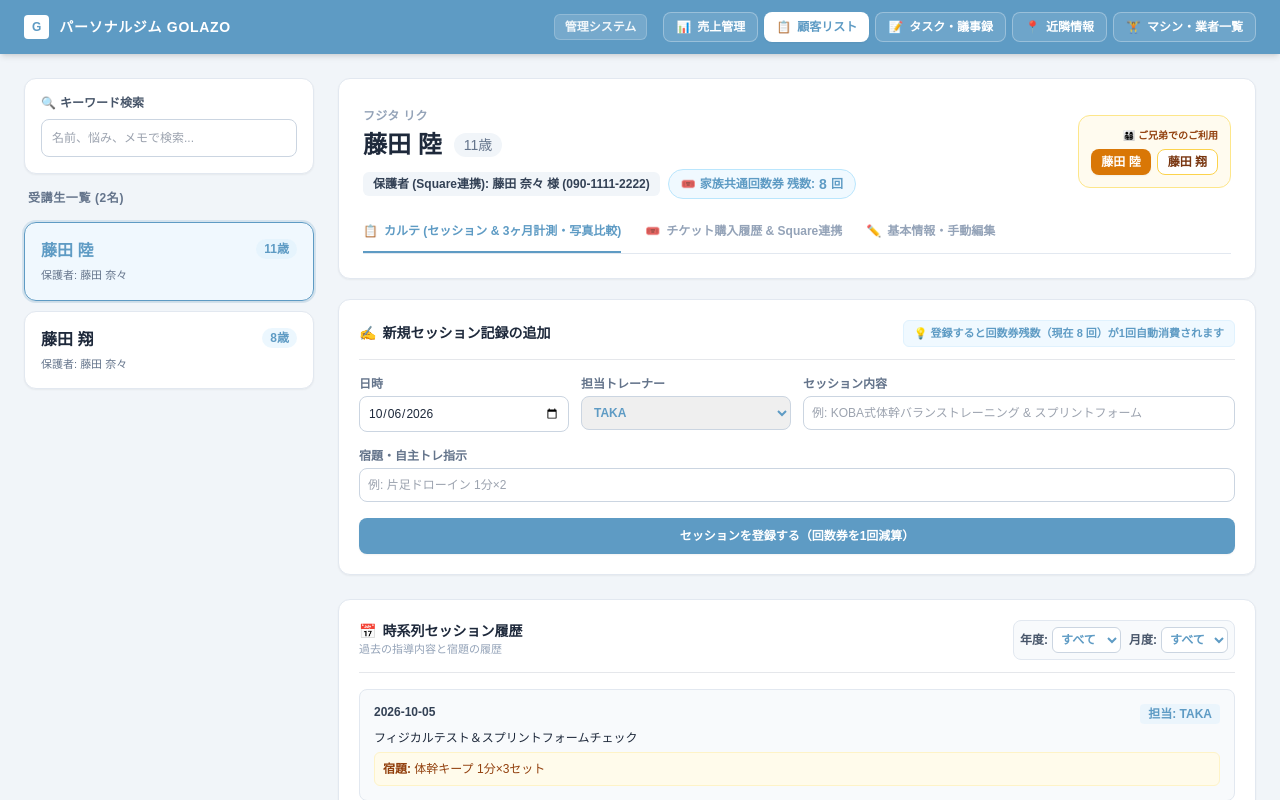
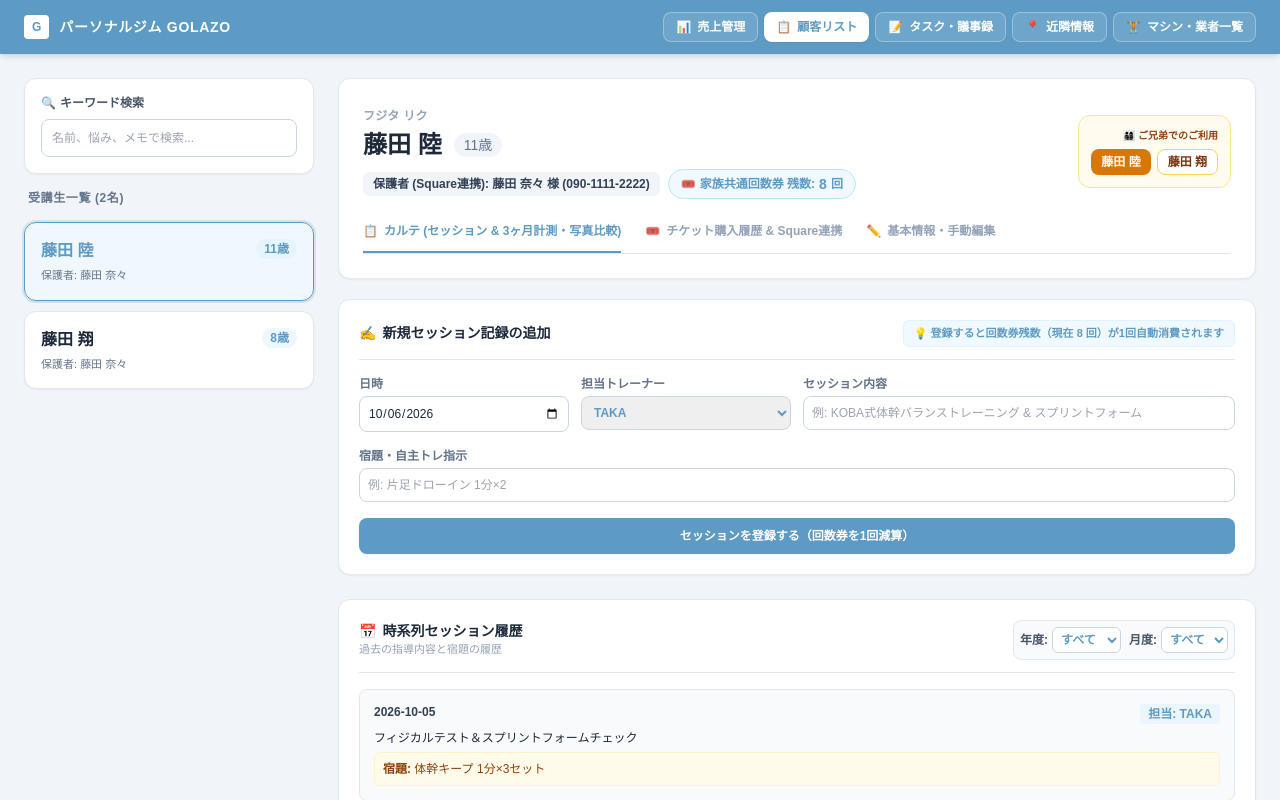
Before and after one commit to 2025golazo-bot/GOLAZO, a Next.js app: page /clients in a window 1280 px wide. Shown: the top 800 px of the page. Built offline with nearby package versions, Linux system fonts and the light colour scheme.

Commit message:
Update page.tsx

```diff
--- a/app/clients/page.tsx
+++ b/app/clients/page.tsx
@@ -320,14 +320,12 @@ export default function ClientsPage() {
 
   return (
     <div className="bg-slate-100 min-h-screen text-slate-800 font-sans pb-12">
-      {/* 水色のヘッダー帯：「パーソナルジム GOLAZO」と「管理システム」表記、ナビゲーションボタンの配置 */}
+      {/* 水色のヘッダー帯：タスク管理画面と完全に同じレイアウト（ロゴ＆名称＋ナビゲーション） */}
       <header className="golazo-custom-header bg-[#5e9bc4] text-white px-6 py-3 flex flex-wrap justify-between items-center shadow-md sticky top-0 z-50 gap-3">
         <div className="flex items-center gap-2.5">
           <span className="bg-white text-[#5e9bc4] px-2 py-1 rounded font-black text-xs">G</span>
           <h1 className="text-sm font-bold tracking-wider">パーソナルジム GOLAZO</h1>
         </div>
-        <div className="flex items-center gap-4">
-          <span className="text-xs font-bold text-white/90 bg-white/15 px-2.5 py-1 rounded-md border border-white/20">管理システム</span>
         <nav className="flex flex-wrap gap-1.5 text-xs font-semibold">
           {navItems.map((item) => {
             const isActive = pathname === item.href;
@@ -346,7 +344,6 @@ export default function ClientsPage() {
             );
           })}
         </nav>
-        </div>
       </header>
 
       <main className="p-6 max-w-7xl mx-auto space-y-6">
```
Lines whose indentation alone changed are shown as unchanged.
